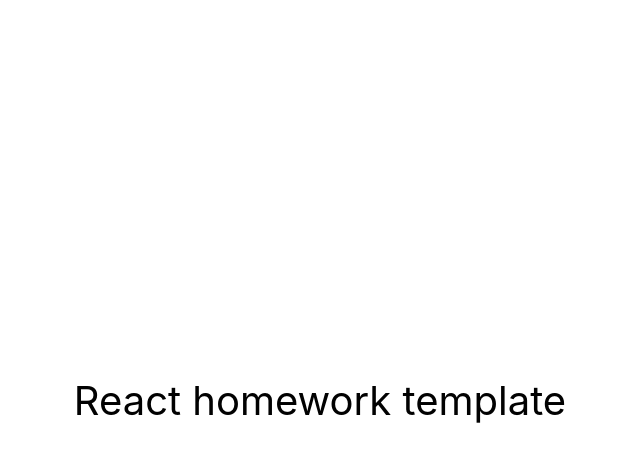
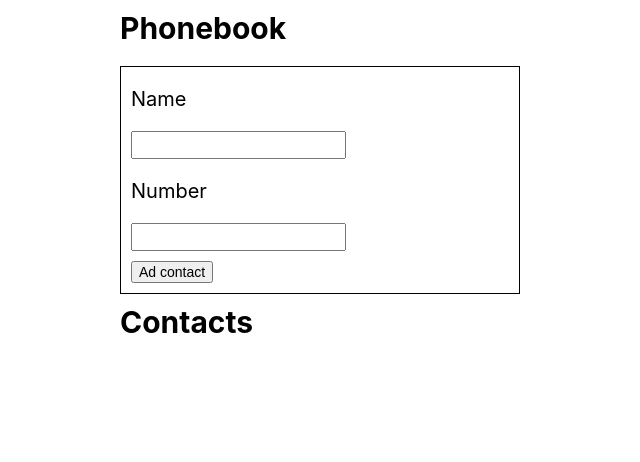
Before and after one commit to Alexey-Kushnir/goit-react-hw-04-phonebook, a React (Create React App) app: page / in a window 1280 px wide. Shown: the top 462 px of the page, without its empty margins (320-960 px from the left). Built offline with nearby package versions, Linux system fonts and the light colour scheme.

Commit message:
copy 3 hw

```diff
--- a/package.json
+++ b/package.json
@@ -1,5 +1,5 @@
 {
-  "name": "goit-react-hw-04-phonebook",
+  "name": "react-homework-template",
   "version": "0.1.0",
   "private": true,
   "homepage": "https://Alexey-Kushnir.github.io/goit-react-hw-04-phonebook/",
@@ -7,9 +7,12 @@
     "@testing-library/jest-dom": "^5.16.3",
     "@testing-library/react": "^12.1.4",
     "@testing-library/user-event": "^13.5.0",
+    "formik": "^2.2.9",
+    "nanoid": "^4.0.0",
     "react": "^18.1.0",
     "react-dom": "^18.1.0",
     "react-scripts": "5.0.1",
+    "styled-components": "^5.3.6",
     "web-vitals": "^2.1.3"
   },
   "scripts": {
--- a/src/components/App.jsx
+++ b/src/components/App.jsx
@@ -1,16 +1,98 @@
-export const App = () => {
+import React, { Component } from 'react';
+import { nanoid } from 'nanoid';
+import { Section } from './Section/Section';
+import { ContactsInput } from './ContactsInput/ContactsInput';
+import { ContactsStorage } from './ContactsStorage/ContactsStorage';
+import { Filter } from './Filter/Filter';
+
+export class App extends Component {
+  state = {
+    contacts: [],
+    filter: '',
+  };
+
+  componentDidMount() {
+    const contactList = JSON.parse(localStorage.getItem('contacts'));
+
+    if (contactList) {
+      this.setState({ contacts: contactList });
+    }
+  }
+
+  componentDidUpdate(prevProps, prevState) {
+    const newContacts = this.state.contacts;
+    const prevContacts = prevState.contacts;
+
+    if (newContacts !== prevContacts) {
+      localStorage.setItem('contacts', JSON.stringify(newContacts));
+    }
+  }
+
+  addContact = ({ name, number }, { resetForm }) => {
+    // console.log(name, number, resetForm);
+    // const contactName = name.toLowerCase();
+
+    if (this.state.contacts.some(contact => contact.name === name)) {
+      return alert(`${name} is already in contacts.`);
+    }
+
+    this.setState(({ contacts }) => ({
+      contacts: [{ id: nanoid(8), name, number }, ...contacts],
+    }));
+    return resetForm();
+  };
+
+  deleteContact = contactId => {
+    this.setState(prevState => ({
+      contacts: prevState.contacts.filter(contact => contact.id !== contactId),
+    }));
+  };
+
+  changeFilter = e => {
+    this.setState({ filter: e.currentTarget.value });
+  };
+
+  getVisibleContacts = () => {
+    const { filter, contacts } = this.state;
+    const normalizedFilter = filter.toLowerCase();
+
+    return contacts.filter(contact =>
+      contact.name.toLowerCase().includes(normalizedFilter)
+    );
+  };
+
+  render() {
+    const { addContact, changeFilter, getVisibleContacts, deleteContact } =
+      this;
+    const { contacts, filter } = this.state;
+
     return (
       <div
         style={{
-        height: '100vh',
+          // height: '100vh',
           display: 'flex',
+          flexDirection: 'column',
           justifyContent: 'center',
           alignItems: 'center',
           fontSize: 40,
-        color: '#010101'
+          color: '#010101',
         }}
       >
-      React homework template
+        <Section title="Phonebook">
+          <ContactsInput onSubmit={addContact} />
+        </Section>
+        <Section title="Contacts">
+          {contacts.length > 0 && (
+            <>
+              <Filter value={filter} onChange={changeFilter} />
+              <ContactsStorage
+                contactList={getVisibleContacts()}
+                onDeleteContact={deleteContact}
+              />
+            </>
+          )}
+        </Section>
       </div>
     );
-};
+  }
+}
--- /dev/null
+++ b/src/components/ContactItem/ContactItem.jsx
@@ -0,0 +1,20 @@
+import PropTypes from 'prop-types';
+import { ContactItem, DeleteButton } from './ContactsItem.styled';
+
+export const Contact = ({ id, name, number, onDeleteContact }) => {
+  return (
+    <ContactItem key={id}>
+      {name}: {number}
+      <DeleteButton type="button" onClick={() => onDeleteContact(id)}>
+        Delete
+      </DeleteButton>
+    </ContactItem>
+  );
+};
+
+Contact.propTypes = {
+  id: PropTypes.string.isRequired,
+  name: PropTypes.string.isRequired,
+  number: PropTypes.string.isRequired,
+  onDeleteContact: PropTypes.func.isRequired,
+};
--- /dev/null
+++ b/src/components/ContactItem/ContactsItem.styled.jsx
@@ -0,0 +1,12 @@
+import styled from 'styled-components';
+
+export const ContactItem = styled.li`
+  font-size: 22px;
+  font-weight: normal;
+`;
+
+export const DeleteButton = styled.button`
+  font-size: 14px;
+  cursor: pointer;
+  margin-left: 10px;
+`;
--- /dev/null
+++ b/src/components/ContactsInput/ContactsInput.jsx
@@ -0,0 +1,39 @@
+import PropTypes from 'prop-types';
+import { Formik } from 'formik';
+import React from 'react';
+import {
+  Container,
+  InputName,
+  InputValue,
+  SubmitButton,
+} from './ContactsInput.styled';
+
+export const ContactsInput = ({ onSubmit }) => {
+  return (
+    <Formik initialValues={{ name: '', number: '' }} onSubmit={onSubmit}>
+      <Container autoComplete="off">
+        <InputName htmlFor={'name'}>Name</InputName>
+        <InputValue
+          type="text"
+          name="name"
+          pattern="^[a-zA-Zа-яА-Я]+(([' -][a-zA-Zа-яА-Я ])?[a-zA-Zа-яА-Я]*)*$"
+          title="Name may contain only letters, apostrophe, dash and spaces. For example Adrian, Jacob Mercer, Charles de Batz de Castelmore d'Artagnan"
+          required
+        />
+        <InputName htmlFor={'number'}>Number</InputName>
+        <InputValue
+          type="tel"
+          name="number"
+          pattern="\+?\d{1,4}?[-.\s]?\(?\d{1,3}?\)?[-.\s]?\d{1,4}[-.\s]?\d{1,4}[-.\s]?\d{1,9}"
+          title="Phone number must be digits and can contain spaces, dashes, parentheses and can start with +"
+          required
+        />
+        <SubmitButton type="submit">Ad contact</SubmitButton>
+      </Container>
+    </Formik>
+  );
+};
+
+ContactsInput.propTypes = {
+  onSubmit: PropTypes.func.isRequired,
+};
--- /dev/null
+++ b/src/components/ContactsInput/ContactsInput.styled.jsx
@@ -0,0 +1,28 @@
+import styled from 'styled-components';
+import { Form, Field } from 'formik';
+
+export const Container = styled(Form)`
+  /* height: 200px; */
+  border: 1px solid black;
+  display: flex;
+  flex-direction: column;
+  align-items: flex-start;
+  gap: 10px;
+  padding: 10px;
+`;
+
+export const InputName = styled.label`
+  font-size: 20px;
+  font-weight: normal;
+  margin: 10px 10px 10px 0px;
+`;
+
+export const InputValue = styled(Field)`
+  height: 22px;
+  font-size: 16px;
+`;
+
+export const SubmitButton = styled.button`
+  font-size: 14px;
+  cursor: pointer;
+`;
--- /dev/null
+++ b/src/components/ContactsStorage/ContactsStorage.jsx
@@ -0,0 +1,31 @@
+import PropTypes from 'prop-types';
+import { Contact } from 'components/ContactItem/ContactItem';
+
+export const ContactsStorage = ({ contactList, onDeleteContact }) => {
+  return (
+    <ul style={{ listStyle: 'none' }}>
+      {contactList.map(({ id, name, number }) => {
+        return (
+          <Contact
+            key={id}
+            id={id}
+            name={name}
+            number={number}
+            onDeleteContact={onDeleteContact}
+          />
+        );
+      })}
+    </ul>
+  );
+};
+
+ContactsStorage.propTypes = {
+  contactList: PropTypes.arrayOf(
+    PropTypes.shape({
+      id: PropTypes.string.isRequired,
+      name: PropTypes.string.isRequired,
+      number: PropTypes.string.isRequired,
+    })
+  ).isRequired,
+  onDeleteContact: PropTypes.func.isRequired,
+};
--- /dev/null
+++ b/src/components/Filter/Filter.jsx
@@ -0,0 +1,17 @@
+import PropTypes from 'prop-types';
+// import { ContactItem } from './ContactsStorage.styled';
+import { FilterTitle, FilterInput } from './Filter.styled';
+
+export const Filter = ({ value, onChange }) => {
+  return (
+    <FilterTitle>
+      Find contacts by name
+      <FilterInput type="text" value={value} onChange={onChange} />
+    </FilterTitle>
+  );
+};
+
+Filter.propTypes = {
+  value: PropTypes.string.isRequired,
+  onChange: PropTypes.func.isRequired,
+};
--- /dev/null
+++ b/src/components/Filter/Filter.styled.jsx
@@ -0,0 +1,16 @@
+import styled from 'styled-components';
+
+export const FilterTitle = styled.label`
+  width: 100%;
+  font-size: 20px;
+  font-weight: normal;
+  margin: 10px 10px 10px 0px;
+`;
+
+export const FilterInput = styled.input`
+  height: 22px;
+  font-size: 16px;
+  margin-left: 12px;
+  margin-top: 10px;
+  width: 200px;
+`;
--- /dev/null
+++ b/src/components/Section/Section.jsx
@@ -0,0 +1,16 @@
+import PropTypes from 'prop-types';
+import { SectionStyled, Title } from './Section.styled';
+
+export const Section = ({ title, children }) => {
+  return (
+    <SectionStyled>
+      <Title>{title}</Title>
+      {children}
+    </SectionStyled>
+  );
+};
+
+Section.propTypes = {
+  title: PropTypes.string.isRequired,
+  children: PropTypes.oneOfType([PropTypes.bool, PropTypes.element]).isRequired,
+};
--- /dev/null
+++ b/src/components/Section/Section.styled.jsx
@@ -0,0 +1,14 @@
+import styled from 'styled-components';
+
+export const SectionStyled = styled.div`
+  width: 400px;
+  padding: 0 20px;
+  margin: 0 auto;
+`;
+
+export const Title = styled.h2`
+  font-size: 30px;
+  font-weight: bold;
+  padding-top: 10px;
+  margin: 0 0 20px 0;
+`;
```
Also changed, not shown: 1 other file (tests, documents, lock files or other folders). Lines whose indentation alone changed are shown as unchanged.
